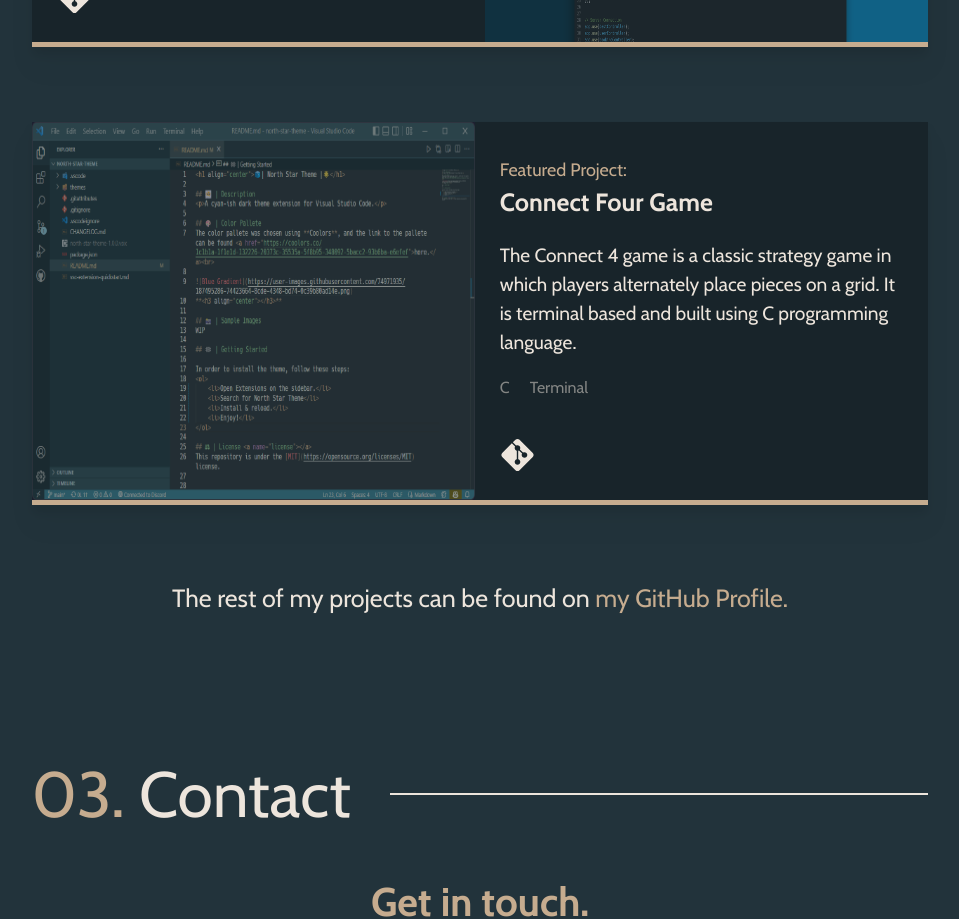
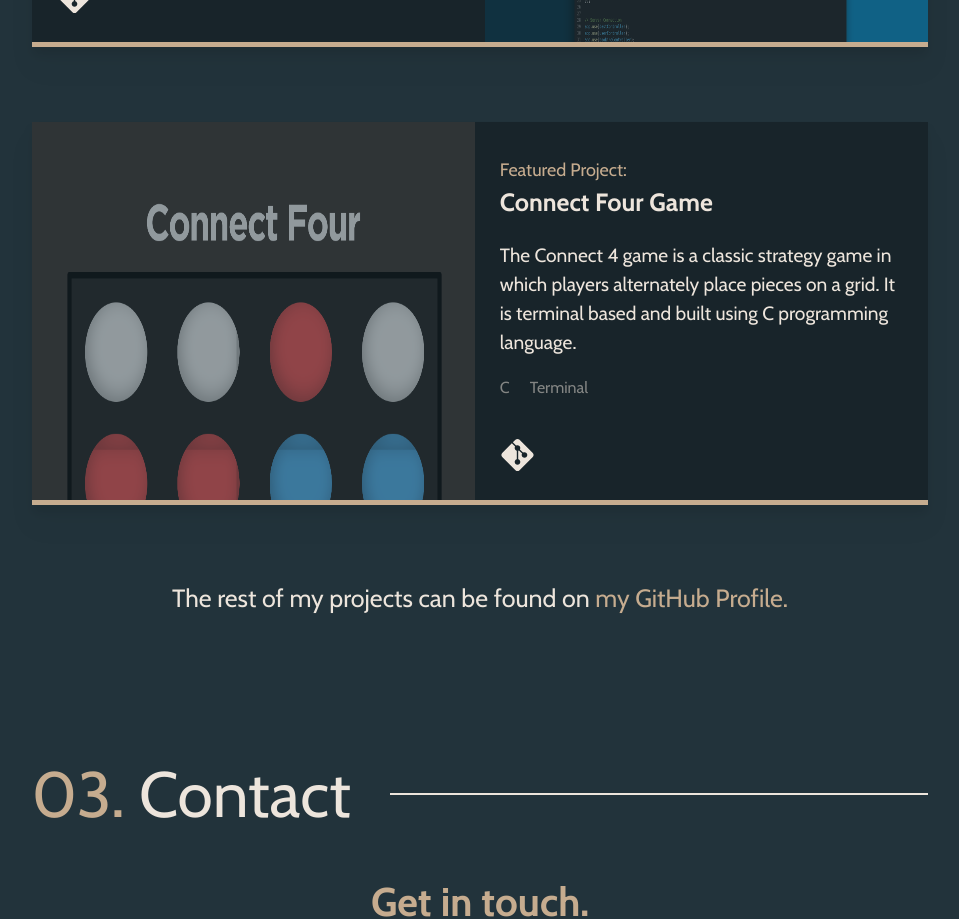
Before and after one commit to AkosoCodes/Personal-Portfolio-Website, a Vue app: page / in a window 1280 px wide. Shown: the part 2760-3679 px from the top of the page, without its empty margins (160-1119 px from the left). Built offline with nearby package versions, Linux system fonts and the light colour scheme.

Commit message:
Added Picture

```diff
--- a/src/components/sections/projects.vue
+++ b/src/components/sections/projects.vue
@@ -45,7 +45,7 @@
         :languages="['C', 'Terminal']"
         gitLink="https://github.com/AkosoCodes/Travel-Agency-Frontend"
         exLink=""
-        imageURL="images/theme.png"
+        imageURL="images/connectfour.png"
     ></Tile>
 
     <!-- /> Place Normal Tiles Here -->
```
